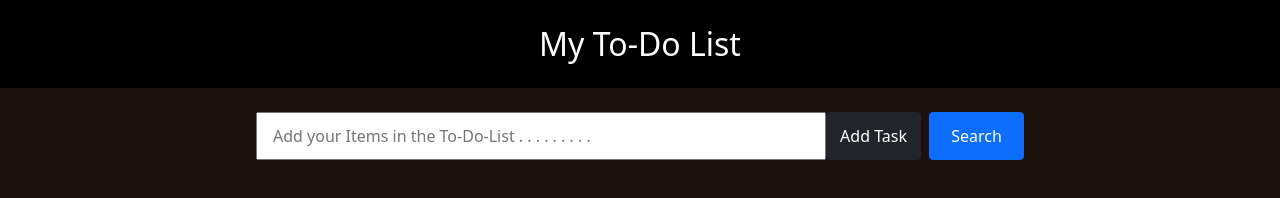
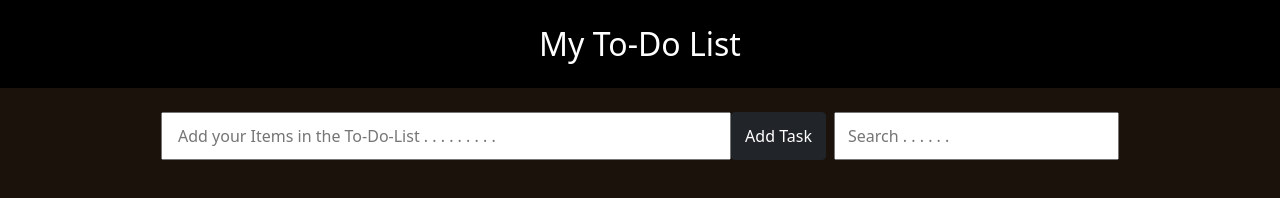
Before and after one commit to jayeshtele/To-Do-App, a plain HTML site: page index.html in a window 1280 px wide. Drawn offline with nearby package versions, Linux system fonts and the light colour scheme.

Commit message:
Update index.html

```diff
--- a/index.html
+++ b/index.html
@@ -20,8 +20,10 @@
 
     <section class="container mb-4">
         <div class="row justify-content-center">
-            <input type="text" class="col-7 col-sm-7 col-xl-6 mt-4" id="todoinput" placeholder="Add your Items in the To-Do-List . . . . . . . . .">
-            <button class="btn btn-dark col-3 col-sm-2 col-md-2 col-xl-1 mt-4" id="addtask">Add Task</button><button class="btn btn-primary col-3 col-sm-2 col-md-2 col-xl-1 mt-4 ms-2" id="search">Search</button>
+            <input type="text" class="col-7 col-sm-8 col-md-6 mt-4" id="todoinput"
+                placeholder="Add your Items in the To-Do-List . . . . . . . . .">
+            <button class="btn btn-dark col-3 col-sm-2 col-md-2 col-xl-1 mt-4" id="addtask">Add Task</button>
+            <input id="search" placeholder="Search . . . . . ." type="text"class="col-6 col-md-3 mt-4 ms-2">
 
         </div>
     </section>
```
